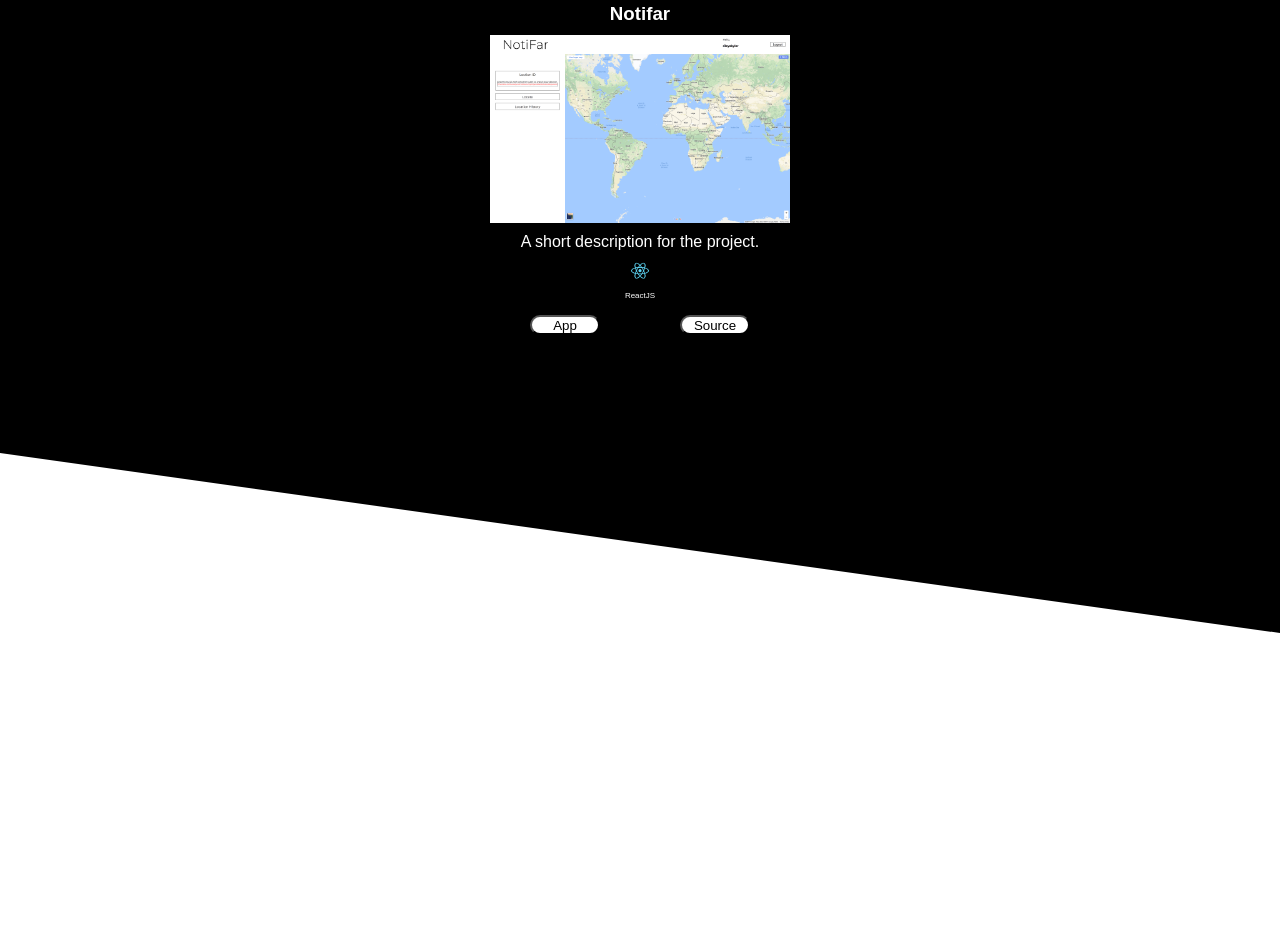
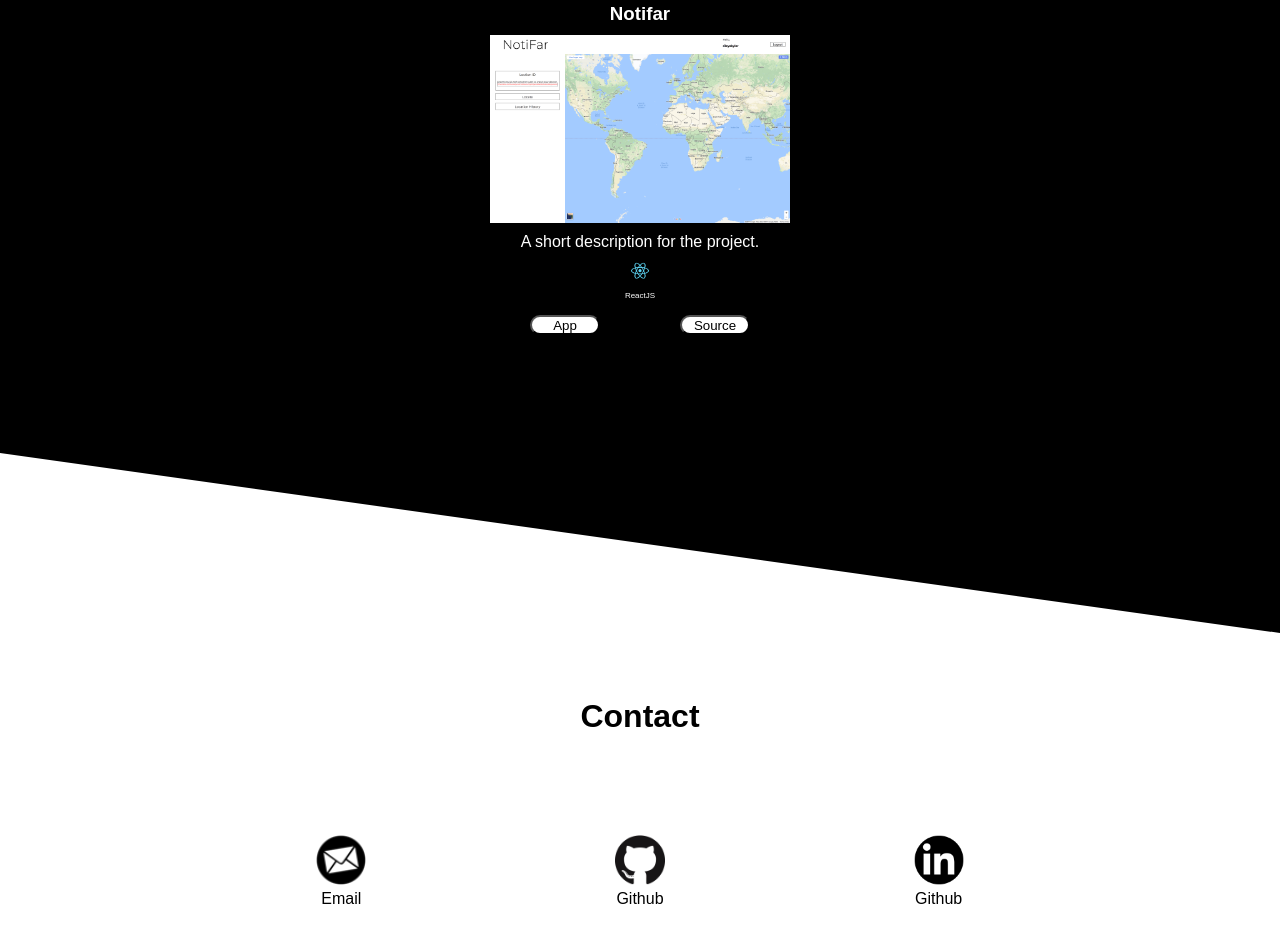
Before and after one commit to skylerisskyler/skylerriley.com, a Gatsby site: page / in a window 1280 px wide. Shown: the part 2046-2989 px from the top of the page. Before the commit the page ends 2679 px from the top, so only its background shows below. Built offline with nearby package versions, Linux system fonts and the light colour scheme; Gatsby itself is replaced by a stand-in of ours.

Commit message:
almost final

```diff
--- a/src/App.css
+++ b/src/App.css
@@ -79,7 +79,7 @@ body {
   align-items: center;
 }
 
-.aboutz {
+.about {
   height: 100vh;
   width: 100%;
   background-color: black;
@@ -145,7 +145,7 @@ body {
 
 .projects-content {
   display: flex;
-  align-content: space-between;
+  align-content: space-around;
   flex-direction: column;
   justify-content: center;
   width: 75%;
@@ -244,11 +244,37 @@ body {
 
 .contact {
   background-color: white;
-  height: 100vh;
+  height: 80vh;
   display: flex;
-  justify-content: center;
+  justify-content: flex-start;
+  flex-direction: column;
+  /* background-color: peachpuff; */
+
 }
 
 .contact h1 {
   padding-top: 65px;
 }
+
+.contact-icons {
+  display: flex;
+  flex-direction: row;
+  justify-content: center;
+  align-items: center;
+  width: 70%;
+  padding-top: 100px;
+  /* background-color: aqua; */
+}
+
+.contact-icon {
+  display: flex;
+  flex-direction: column;
+}
+
+.contact-icon img {
+  width: 50px;
+}
+
+.contact-icon p {
+  padding-top: 5px;
+}
--- a/src/components/About.js
+++ b/src/components/About.js
@@ -1,7 +1,7 @@
 import React from 'react';
 
 const About = () => (
-  <div className="aboutz">
+  <div className="about">
     <div className="about-background">
       <div className="about-main">
         <h1>About</h1>
--- a/src/components/Contact.js
+++ b/src/components/Contact.js
@@ -1,8 +1,26 @@
 import React from 'react';
+
+import GithubIcon from '../../static/github-logo.png';
+import MailIcon from '../../static/mail.png';
+import LinkedInIcon from '../../static/linkedin-logo.png';
 
 const Contact = () => (
   <div className="contact">
     <h1>Contact</h1>
+    <div className="contact-icons">
+      <a className="contact-icon">
+        <img src={MailIcon} />
+        <p>Email</p>
+      </a>
+      <a className="contact-icon">
+        <img src={GithubIcon} />
+        <p>Github</p>
+      </a>
+      <a className="contact-icon">
+        <img src={LinkedInIcon} />
+        <p>Github</p>
+      </a>
+    </div>
   </div>
 )
 
--- a/src/components/Navbar.js
+++ b/src/components/Navbar.js
@@ -2,22 +2,11 @@ import React from 'react';
 import { Link, animateScroll } from "react-scroll";
 import ProfilePhoto from '../../static/profile.jpg';
 
-              // <li key={i}>
-              //   <Link
-              //     activeClass={i.toLowerCase()}
-              //     spy={true}
-              //     smooth={true}
-              //     offset={0}
-              //     duration= {500}
-              //     to={i.toLowerCase()}
-              //   >
-              //     {i}
-              //   </Link>
-              // </li>
-
 const NavBar = () => (
   <nav className="navbar">
-    <a className="profile-photo">
+    <a className="profile-photo"
+      onClick={() => animateScroll.scrollToTop()}
+    >
       <img src={ProfilePhoto} />
     </a>
     <ul className="navbar-links">
--- a/src/pages/index.js
+++ b/src/pages/index.js
@@ -14,6 +14,6 @@ export default () => (
     <Landing />
     <About />
     <Projects />
-    {/* <Contact /> */}
+    <Contact />
   </div>
 )
```
Also changed, not shown: public/GitHub-Mark-120px-plus.png (added), public/GitHub-Mark-64px.png (added), public/github-logo.png (added), public/linkedin-logo.png (added), public/linkedin.png (added), public/mail.png (added), static/GitHub-Mark-64px.png (added), static/github-logo.png (added), static/linkedin-logo.png (added), static/mail.png (added).
